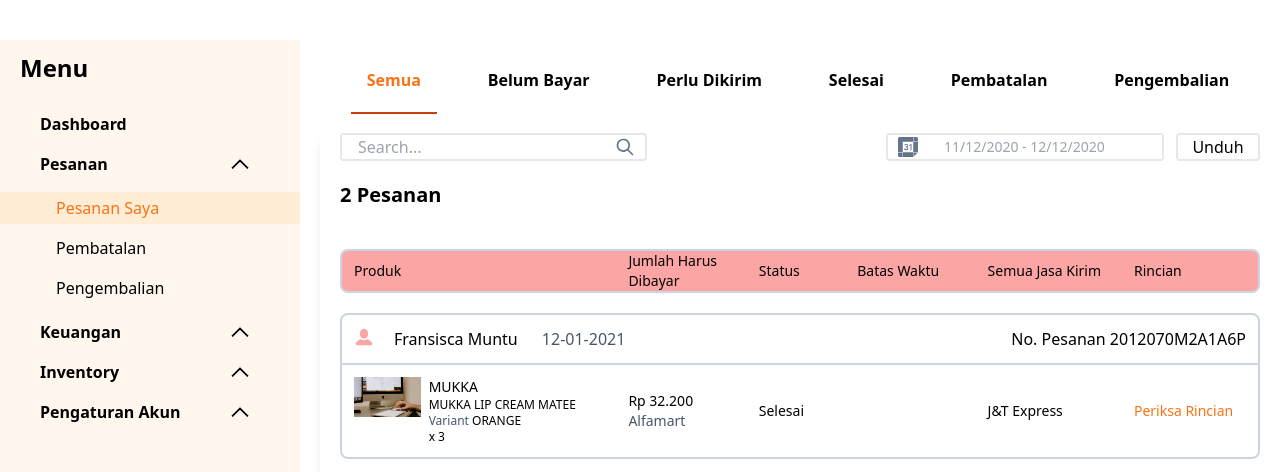
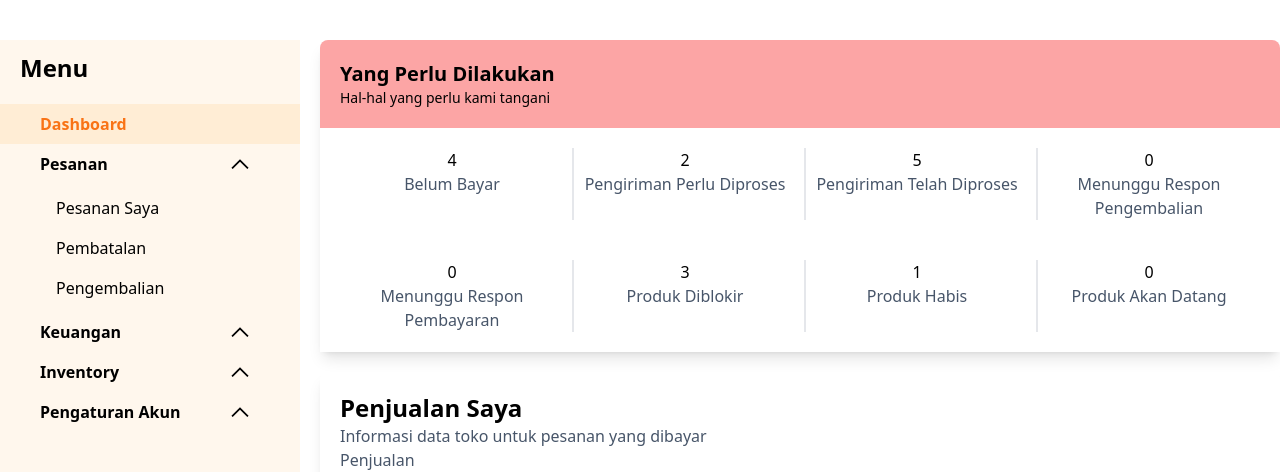
Before and after one commit to dpbayu/PageAdmin, a website: page index.html in a window 1280 px wide. Both pictures are taken after a click on the item "Pesanan". Shown: the top 472 px of the page. Drawn offline with nearby package versions, Linux system fonts and the light colour scheme; files whose address does not match are found by name.

Commit message:
initial commit

```diff
--- a/index.html
+++ b/index.html
@@ -34,8 +34,7 @@
                     <span class="font-semibold">Dashboard</span>
                 </li>
                 <!-- Pesanan -->
-                <li class="w-full items-center cursor-pointer justify-between" @click.prevent="menu='Pesanan'"
-                    x-data="{ open: false }">
+                <li class="w-full items-center cursor-pointer justify-between" x-data="{ open: false }">
                     <div class="flex justify-between px-10" x-on:click="open = ! open">
                         <button class="font-semibold">Pesanan</button>
                         <svg class="w-10 h-10 fill-current" viewBox=" 0 0
@@ -46,12 +45,15 @@
                             </g>
                         </svg>
                     </div>
-                    <ul class="my-2 w-full" x-show="open">
-                        <li class="my-2 px-14 py-1" :class="{'bg-orange-100 w-full text-orange-500': menu === 'Pesanan'}">
-                            Pesanan Saya</li>
-                        <li class="my-2 px-14 py-1">Pembatalan</li>
-                        <li class="my-2 px-14 py-1">Pengembalian</li>
-                    </ul>
+                    <div @click.prevent="menu='Pesanan'">
+                        <ul class="my-2 w-full" x-show="open">
+                            <li class="my-2 px-14 py-1"
+                                :class="{'bg-orange-100 w-full text-orange-500': menu === 'Pesanan'}">
+                                Pesanan Saya</li>
+                            <li class="my-2 px-14 py-1">Pembatalan</li>
+                            <li class="my-2 px-14 py-1">Pengembalian</li>
+                        </ul>
+                    </div>
                 </li>
                 <!-- Keuangan -->
                 <li class="w-full items-center cursor-pointer justify-between" @click.prevent="menu='Keuangan'"
```
